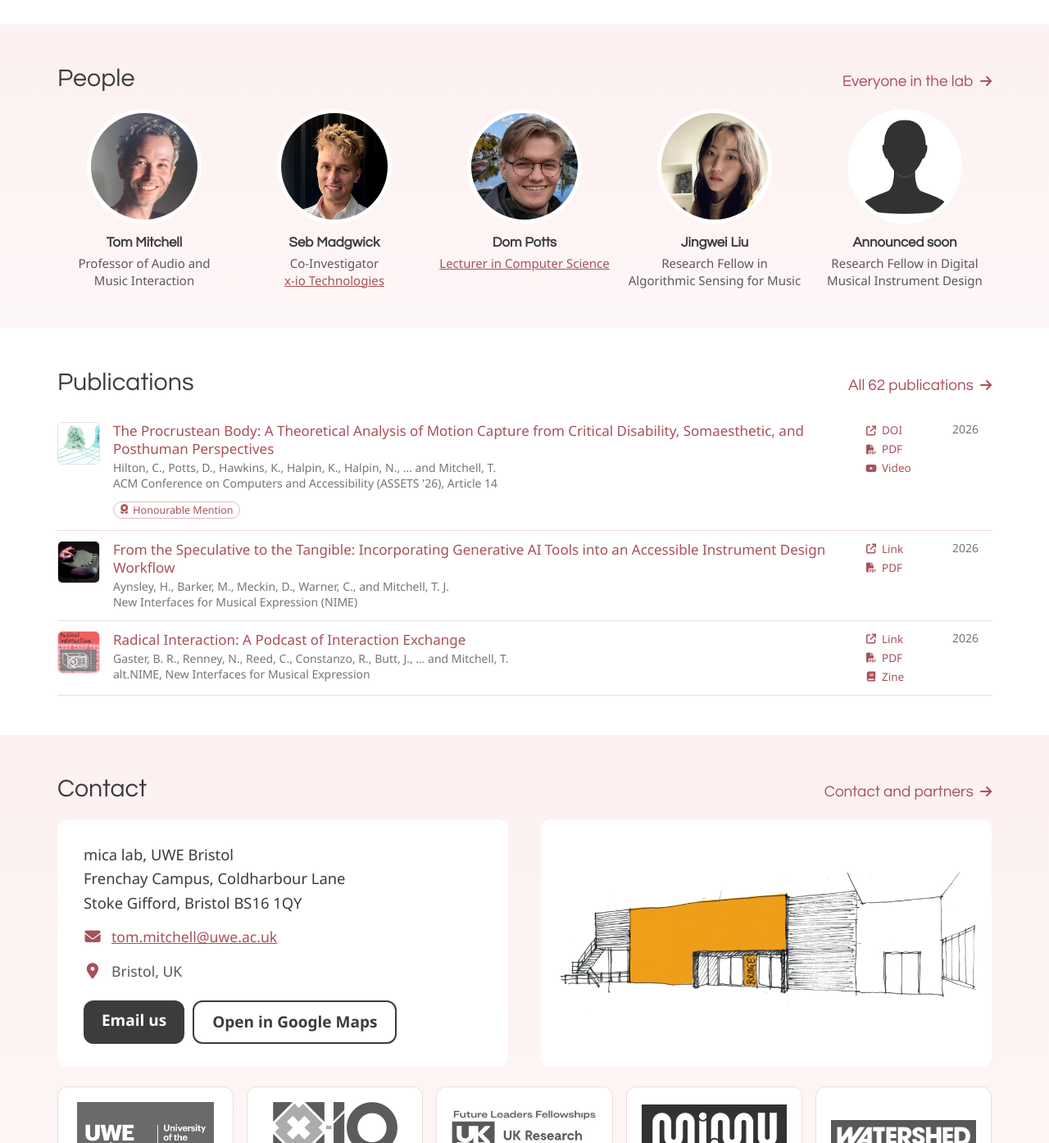
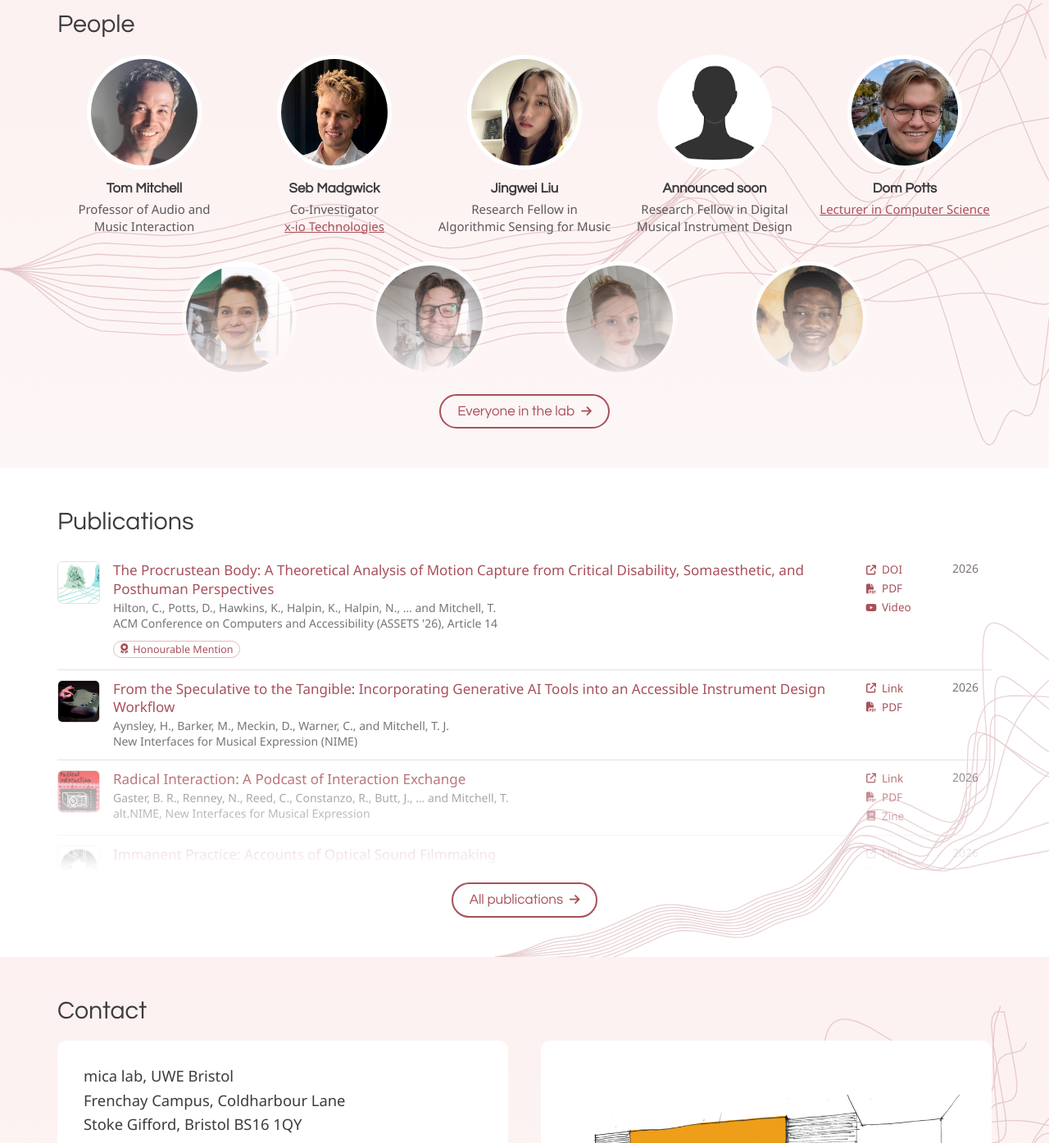
Before and after one commit to MicaLaboratory/micalab-website, a plain HTML site: page index.html in a window 1280 px wide. Shown: the part 1405-2800 px from the top of the page at 82% size. Drawn offline with Linux system fonts and the light colour scheme.

Commit message:
Landing previews: fades, waveforms, toned banner; Dom last on People
Each preview is cut off with a fade and peeks at what comes next
(PhD students, a fourth paper), with its button centred below.
A different faint slide waveform sits behind each preview. The banner
lets some colour through and sits over the hero waveform. Preview
buttons are outlined. Dom Potts moves to the end of the team row.
CSS cache version is now v=12.

Co-Authored-By: Claude Opus 5.5 <noreply@anthropic.com>

```diff
--- a/css/theme.css
+++ b/css/theme.css
@@ -113,7 +113,7 @@ section.above { z-index: 1; }
 @media (max-width: 700px) { .grid2 { grid-template-columns: 1fr; } }
 
 /* ---------- Home ---------- */
-.herozone { position: relative; overflow: hidden; } /* the landing hero sits over the waveform */
+.herozone { position: relative; overflow: hidden; } /* the landing hero and banner band sit over one waveform */
 .home-hero { padding: 72px 0 64px; }
 .herozone .herowave {
   position: absolute; inset: 0; pointer-events: none;
@@ -124,12 +124,13 @@ section.above { z-index: 1; }
 .home-hero .lede { font-family: var(--head); color: var(--charcoal); font-size: 1.25rem; margin: 0 0 1.2em; }
 .home-hero .about { max-width: 40em; margin: 0; font-size: 17px; }
 /* The whole collage, in the content column on a blush band, toned to the palette
-   (greyscale with a pink tint). On phones it keeps a readable height and scrolls sideways. */
+   (partly greyscale with a pink tint, so some colour comes through). On phones it keeps a readable height and scrolls sideways. */
 .bannerband { padding: 28px 0; }
+.banner { position: relative; z-index: 1; }
 .banner { overflow-x: auto; border-radius: 12px; }
 .banner .bin { position: relative; } /* sized to the image, so the tint scrolls with it on phones */
-.banner img { width: 100%; height: auto; filter: grayscale(1) contrast(.85) brightness(1.05); }
-.banner .bin::after { content: ""; position: absolute; inset: 0; pointer-events: none; background: var(--pink); mix-blend-mode: multiply; opacity: .55; }
+.banner img { width: 100%; height: auto; filter: grayscale(.55) contrast(.9) brightness(1.05); }
+.banner .bin::after { content: ""; position: absolute; inset: 0; pointer-events: none; background: var(--pink); mix-blend-mode: multiply; opacity: .4; }
 @media (max-width: 700px) {
   .banner .bin { width: max-content; }
   .banner img { width: auto; max-width: none; height: 150px; }
@@ -137,11 +138,29 @@ section.above { z-index: 1; }
 
 /* Previews of the other pages, filled by previews.js */
 .preview { padding: 48px 0; }
-.pvhead { display: flex; align-items: baseline; justify-content: space-between; gap: 16px; flex-wrap: wrap; margin-bottom: 18px; }
+.pvhead { margin-bottom: 18px; }
 .pvhead h2 { margin: 0; text-align: left; }
-.pvhead a { font-family: var(--head); text-decoration: none; white-space: nowrap; }
-.pvhead a:hover { text-decoration: underline; }
-.pvhead a i { font-size: .85em; margin-left: 4px; }
+/* Each preview is cut off with a fade (a mask, so the waveform shows through), to show there is more on the full page */
+.pvclip.loaded { position: relative; max-height: var(--pv-h); overflow: hidden; }
+.pvclip.loaded {
+  -webkit-mask-image: linear-gradient(to bottom, #000 calc(100% - 140px), transparent);
+  mask-image: linear-gradient(to bottom, #000 calc(100% - 140px), transparent);
+}
+/* A different slide waveform, very faint, behind each preview */
+.pvwave {
+  position: absolute; inset: 0; z-index: 0; pointer-events: none;
+  background: no-repeat center / 100% 100%; opacity: .28;
+}
+@media (max-width: 700px) { .pvwave { opacity: .16; } }
+@media (max-width: 700px) { .pvclip.loaded { max-height: var(--pv-h-sm); } }
+.pvmore { text-align: center; margin: 14px 0 0; }
+.pvclip .people + .people { margin-top: 32px; }
+.pvmore a {
+  display: inline-block; font-family: var(--head); font-size: 17px; text-decoration: none;
+  color: var(--rose); border: 2px solid var(--rose); border-radius: 999px; padding: 6px 20px;
+}
+.pvmore a:hover { background: var(--rose); color: #fff; }
+.pvmore a i { font-size: .85em; margin-left: 4px; }
 .pv-oi .sub { font-family: var(--head); color: var(--charcoal); font-size: 1.15rem; margin: 0 0 .6em; }
 .pv-oi .lede-big { max-width: 52em; margin: 0 0 1.4em; }
 .pv-oi .diagram { max-width: 900px; margin: 0 auto; }
--- a/index.html
+++ b/index.html
@@ -4,7 +4,7 @@
 <title>mica lab</title>
 <meta charset="UTF-8">
 <meta name="viewport" content="width=device-width, initial-scale=1">
-<link rel="stylesheet" href="/css/theme.css?v=11">
+<link rel="stylesheet" href="/css/theme.css?v=12">
 <link rel="stylesheet" href="https://cdnjs.cloudflare.com/ajax/libs/font-awesome/6.5.2/css/all.min.css">
 <link rel="preconnect" href="https://fonts.googleapis.com">
 <link rel="preconnect" href="https://fonts.gstatic.com" crossorigin>
@@ -27,47 +27,55 @@
       <p class="about">The music interaction and computational arts (mica) lab is an inclusive, values-led research group that develops and evaluates novel technologies for creative expression. The lab is located in <a href="https://www.uwe.ac.uk/research/centres-and-groups/cate-research-overview/the-bridge-studios">The Bridge Studios</a>: a cutting-edge creative technology facility funded by the Arts and Humanities Research Council (AHRC), the West of England Mayoral Combined Authority (WEMCA) and UWE, Bristol.</p>
     </div>
   </header>
-  </div>
 
   <section class="blush bannerband">
     <div class="wrap"><div class="banner"><div class="bin">
       <img src="/images/banner-full.jpg" width="2560" height="401" alt="Collage of lab projects: a sensor circuit board, children holding hands in a circle beneath a projected dome, a modular wooden instrument, a motion-blurred dancer, and a gesture-sensing glove">
     </div></div></div>
   </section>
+  </div>
 
   <section class="preview">
+    <div class="pvwave" style="background-image:url(/images/waves/wave-divider.svg)"></div>
     <div class="wrap">
-      <div class="pvhead"><h2>Outside-In</h2><a href="/outside-in/">About the project <i class="fa fa-arrow-right" aria-hidden="true"></i></a></div>
-      <div class="pv-oi" data-from="/outside-in/" data-pick="sub intro diagram">
+      <div class="pvhead"><h2>Outside-In</h2></div>
+      <div class="pv-oi pvclip" style="--pv-h:430px; --pv-h-sm:470px" data-from="/outside-in/" data-pick="sub intro diagram">
         <p>Outside Interactions is a UKRI Future Leaders Fellowship exploring new ways to co-design digital musical instruments with disabled musicians.</p>
       </div>
+      <p class="pvmore"><a href="/outside-in/">About the project <i class="fa fa-arrow-right" aria-hidden="true"></i></a></p>
     </div>
   </section>
 
   <section class="preview blush">
+    <div class="pvwave" style="background-image:url(/images/waves/wave-card.svg)"></div>
     <div class="wrap">
-      <div class="pvhead"><h2>People</h2><a href="/people/">Everyone in the lab <i class="fa fa-arrow-right" aria-hidden="true"></i></a></div>
-      <div data-from="/people/" data-pick="team">
+      <div class="pvhead"><h2>People</h2></div>
+      <div class="pvclip" style="--pv-h:400px; --pv-h-sm:660px" data-from="/people/" data-pick="team phd">
         <p>The lab team, PhD students and alumni.</p>
       </div>
+      <p class="pvmore"><a href="/people/">Everyone in the lab <i class="fa fa-arrow-right" aria-hidden="true"></i></a></p>
     </div>
   </section>
 
   <section class="preview">
+    <div class="pvwave" style="background-image:url(/images/waves/wave-quote.svg)"></div>
     <div class="wrap">
-      <div class="pvhead"><h2>Publications</h2><a href="/publications/">All <span data-count></span> publications <i class="fa fa-arrow-right" aria-hidden="true"></i></a></div>
-      <div data-from="/publications/" data-pick="list" data-items=".srow" data-limit="3" data-drop=".shead, .more-btn">
+      <div class="pvhead"><h2>Publications</h2></div>
+      <div class="pvclip" style="--pv-h:390px; --pv-h-sm:640px" data-from="/publications/" data-pick="list" data-items=".srow" data-limit="4" data-drop=".shead, .more-btn">
         <p>Papers, articles and compositions from the lab.</p>
       </div>
+      <p class="pvmore"><a href="/publications/">All publications <i class="fa fa-arrow-right" aria-hidden="true"></i></a></p>
     </div>
   </section>
 
   <section class="preview blush">
+    <div class="pvwave" style="background-image:url(/images/waves/wave-panel.svg)"></div>
     <div class="wrap">
-      <div class="pvhead"><h2>Contact</h2><a href="/contact/">Contact and partners <i class="fa fa-arrow-right" aria-hidden="true"></i></a></div>
-      <div data-from="/contact/" data-pick="ink card partners">
+      <div class="pvhead"><h2>Contact</h2></div>
+      <div class="pvclip" style="--pv-h:440px; --pv-h-sm:720px" data-from="/contact/" data-pick="ink card partners">
         <p>To discuss research, projects or collaborations email <a href="mailto:tom.mitchell@uwe.ac.uk">tom.mitchell@uwe.ac.uk</a>.</p>
       </div>
+      <p class="pvmore"><a href="/contact/">Contact and partners <i class="fa fa-arrow-right" aria-hidden="true"></i></a></p>
     </div>
   </section>
 </main>
--- a/people/index.html
+++ b/people/index.html
@@ -4,7 +4,7 @@
 <title>mica lab: People</title>
 <meta charset="UTF-8">
 <meta name="viewport" content="width=device-width, initial-scale=1">
-<link rel="stylesheet" href="/css/theme.css?v=11">
+<link rel="stylesheet" href="/css/theme.css?v=12">
 <link rel="stylesheet" href="https://cdnjs.cloudflare.com/ajax/libs/font-awesome/6.5.2/css/all.min.css">
 <link rel="preconnect" href="https://fonts.googleapis.com">
 <link rel="preconnect" href="https://fonts.gstatic.com" crossorigin>
@@ -33,16 +33,16 @@
           <b>Seb Madgwick</b><span>Co-Investigator<br><a href="https://x-io.co.uk/">x-io Technologies</a></span>
         </div>
         <div>
-          <a href="https://dompotts.com"><div class="disc"><img src="/images/profiles/dom-pots.jpg" alt="Portrait of Dom Potts"></div></a>
-          <b>Dom Potts</b><span><a href="https://scholar.google.com/citations?user=-YPeCboAAAAJ&amp;hl=en">Lecturer in Computer Science</a></span>
-        </div>
-        <div>
           <a href="https://www.linkedin.com/in/jingwei-liu-0492a0267/"><div class="disc"><img src="/images/profiles/jingwei.jpg" alt="Portrait of Jingwei Liu"></div></a>
           <b>Jingwei Liu</b><span>Research Fellow in<br>Algorithmic Sensing for Music</span>
         </div>
         <div>
           <div class="disc"><img src="/images/profiles/anon.png" alt="Placeholder silhouette"></div>
           <b>Announced soon</b><span>Research Fellow in Digital<br>Musical Instrument Design</span>
+        </div>
+        <div>
+          <a href="https://dompotts.com"><div class="disc"><img src="/images/profiles/dom-pots.jpg" alt="Portrait of Dom Potts"></div></a>
+          <b>Dom Potts</b><span><a href="https://scholar.google.com/citations?user=-YPeCboAAAAJ&amp;hl=en">Lecturer in Computer Science</a></span>
         </div>
       </div>
     </div>
@@ -51,7 +51,7 @@
   <section>
     <div class="wrap">
       <h2 class="sr-only">PhD Students</h2>
-      <div class="people">
+      <div class="people" data-preview="phd">
         <div>
           <a href="https://www.linkedin.com/in/jasmine-butt-9590b377/?originalSubdomain=uk"><div class="disc"><img src="/images/profiles/jas.jpeg" alt="Portrait of Jasmine Butt"></div></a>
           <b>Jasmine Butt</b><span>PhD Student<br>2022 –</span>
```
Also changed, not shown: images/waves/wave-card.svg (added), images/waves/wave-divider.svg (added), images/waves/wave-panel.svg (added), images/waves/wave-quote.svg (added), 2 other files.
